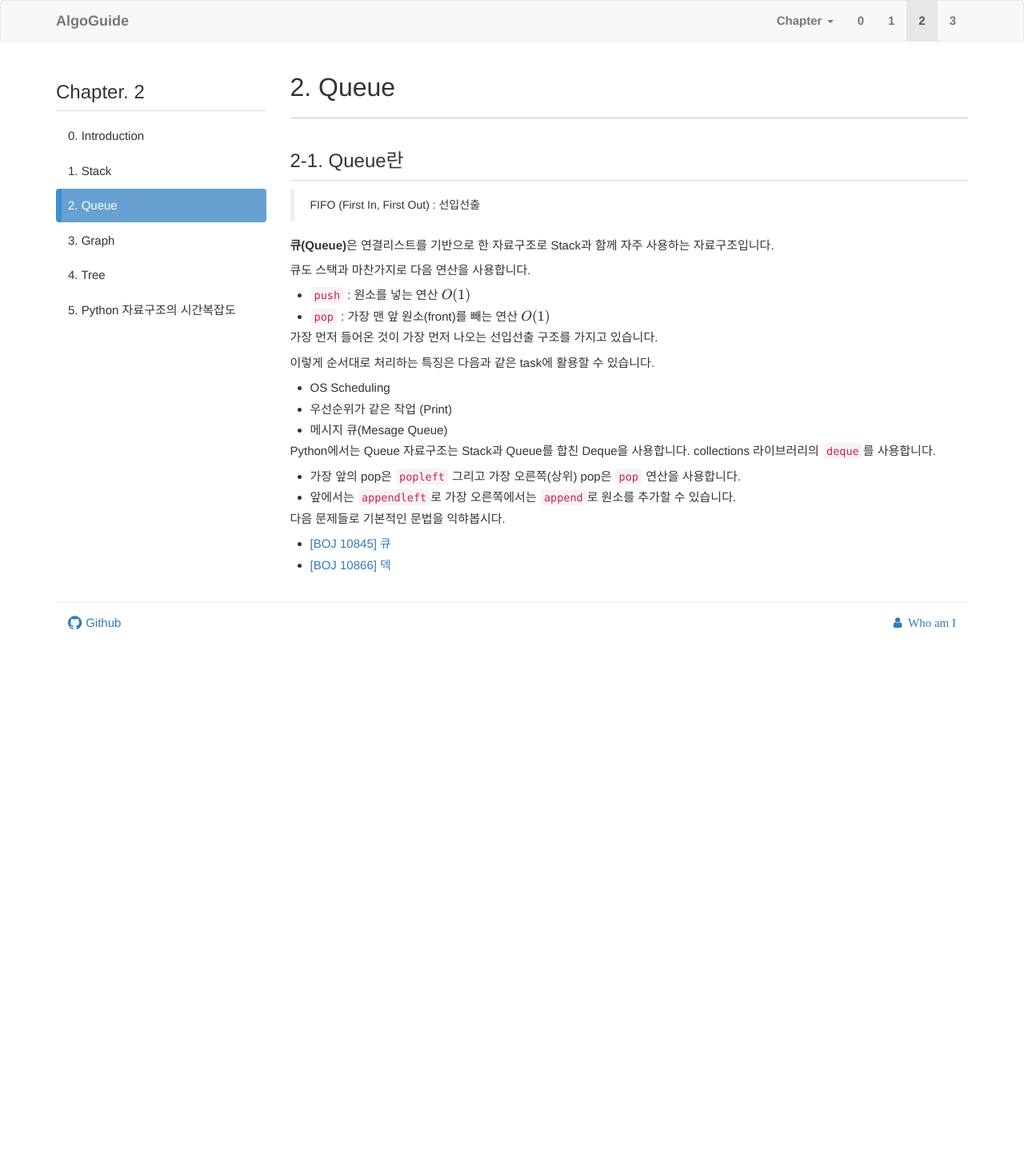
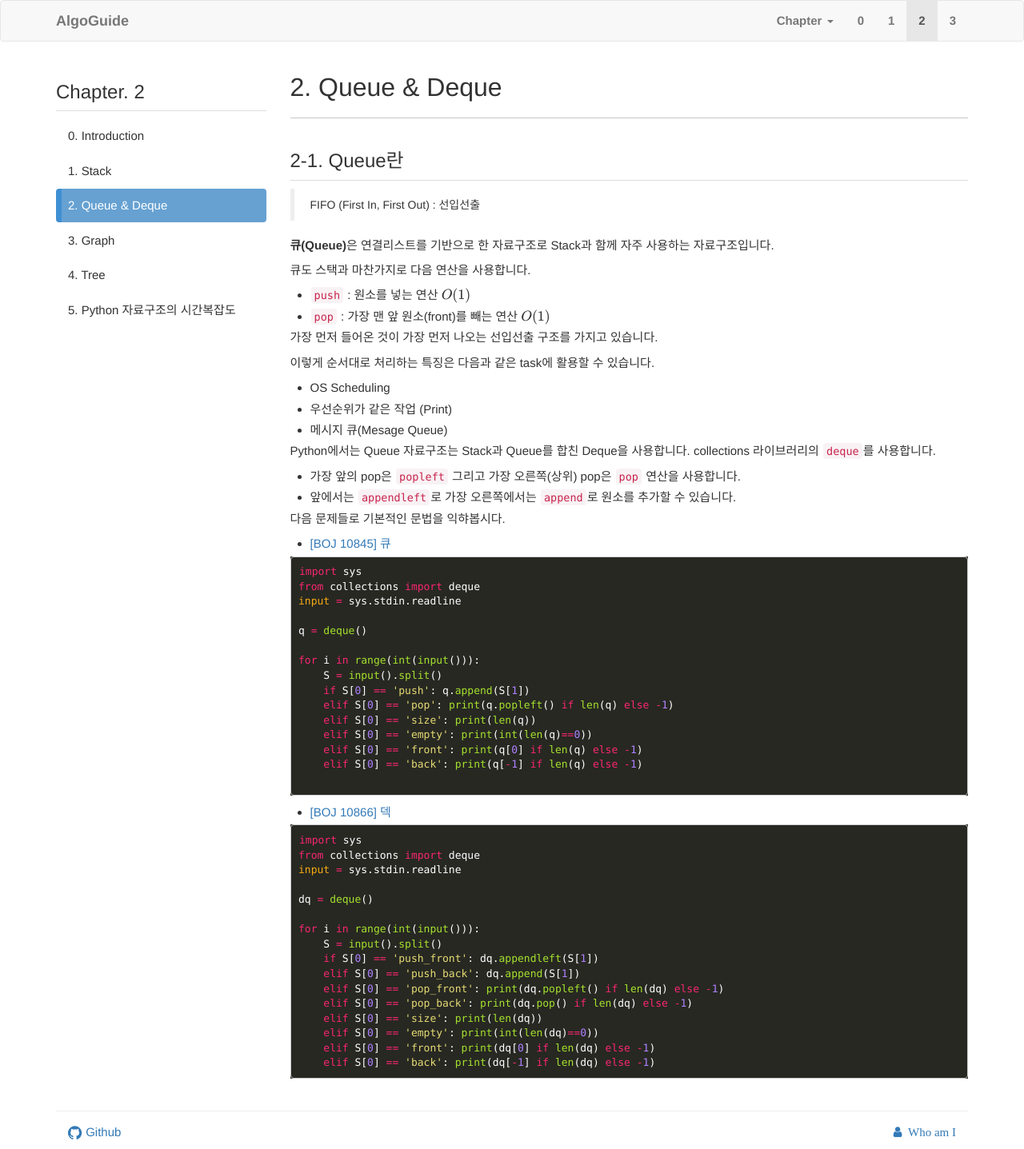
Before and after one commit to subinium/Algorithm, a Jekyll site: the page built from docs/chapter02/2.md, in a window 1280 px wide. Shown: the whole page at 80% size. Built offline with Jekyll 4.4.1, drawn with Linux system fonts in a browser that asks for light colours; nearby versions of some CDN libraries; library files that are not in the unit come from our copies; formulas are drawn with MathJax 3; comment, search, counter and statistics services are not loaded; before the commit the page ends 900 px from its top, so only the background shows below that.

````diff
--- a/docs/chapter02/2.md
+++ b/docs/chapter02/2.md
@@ -1,7 +1,7 @@
 ---
 layout: page-sidenav
 group: "Chapter. 2"
-title: "2. Queue"
+title: "2. Queue & Deque"
 ---
 
 ## 2-1. Queue란
@@ -31,4 +31,42 @@
 다음 문제들로 기본적인 문법을 익햐봅시다.
 
 - [[BOJ 10845] 큐](https://www.acmicpc.net/problem/10845)
+
+``` py
+import sys
+from collections import deque
+input = sys.stdin.readline
+
+q = deque()
+
+for i in range(int(input())):
+    S = input().split()
+    if S[0] == 'push': q.append(S[1])
+    elif S[0] == 'pop': print(q.popleft() if len(q) else -1)
+    elif S[0] == 'size': print(len(q))
+    elif S[0] == 'empty': print(int(len(q)==0))
+    elif S[0] == 'front': print(q[0] if len(q) else -1)
+    elif S[0] == 'back': print(q[-1] if len(q) else -1)
+
+```
+
 - [[BOJ 10866] 덱](https://www.acmicpc.net/problem/10866)
+
+``` py
+import sys
+from collections import deque
+input = sys.stdin.readline
+
+dq = deque()
+
+for i in range(int(input())):
+    S = input().split()
+    if S[0] == 'push_front': dq.appendleft(S[1])
+    elif S[0] == 'push_back': dq.append(S[1])
+    elif S[0] == 'pop_front': print(dq.popleft() if len(dq) else -1)
+    elif S[0] == 'pop_back': print(dq.pop() if len(dq) else -1)
+    elif S[0] == 'size': print(len(dq))
+    elif S[0] == 'empty': print(int(len(dq)==0))
+    elif S[0] == 'front': print(dq[0] if len(dq) else -1)
+    elif S[0] == 'back': print(dq[-1] if len(dq) else -1)
+```
````
Also changed, not shown: docs/chapter02/1.md (+19 -0 lines), docs/chapter03/1.md (+16 -3 lines), docs/chapter03/4.md (+1 -1 lines), docs/chapter03/6.md (+22 -4 lines), docs/chapter03/7.md (+0 -2 lines).
